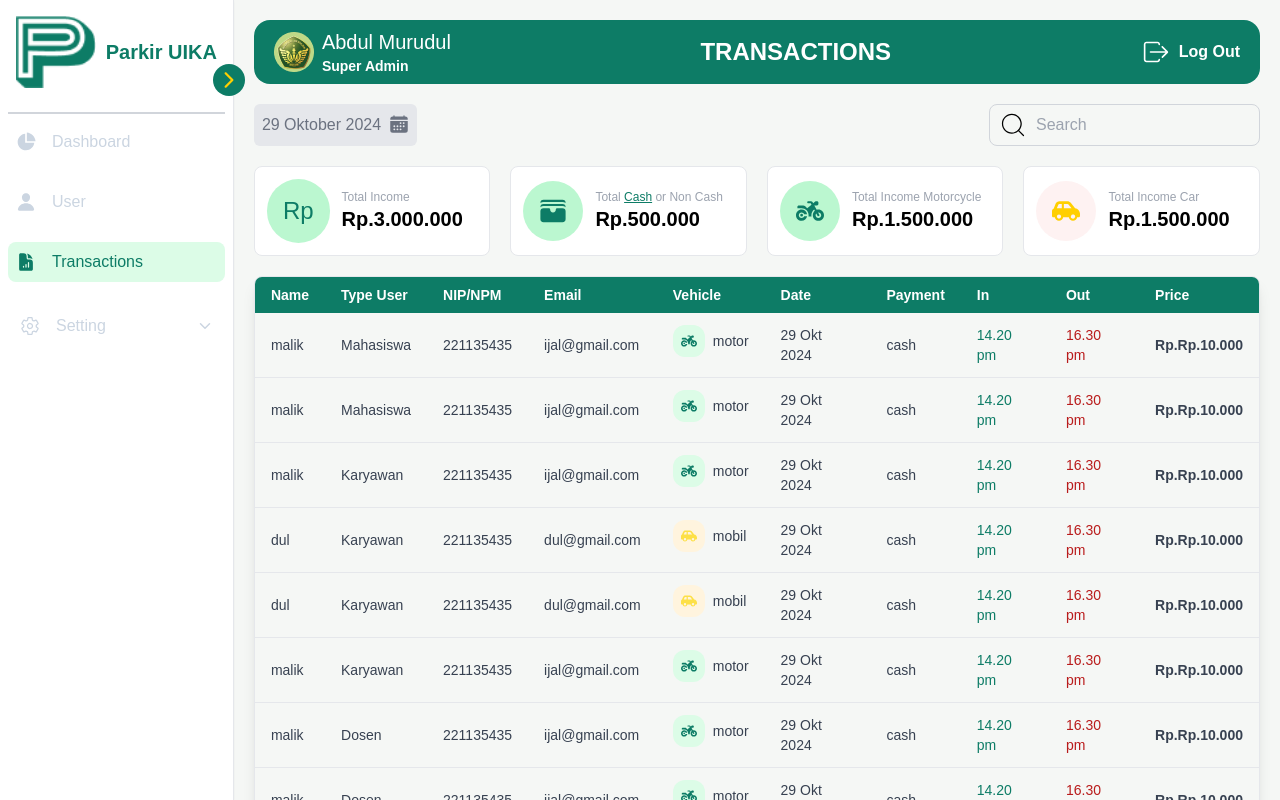
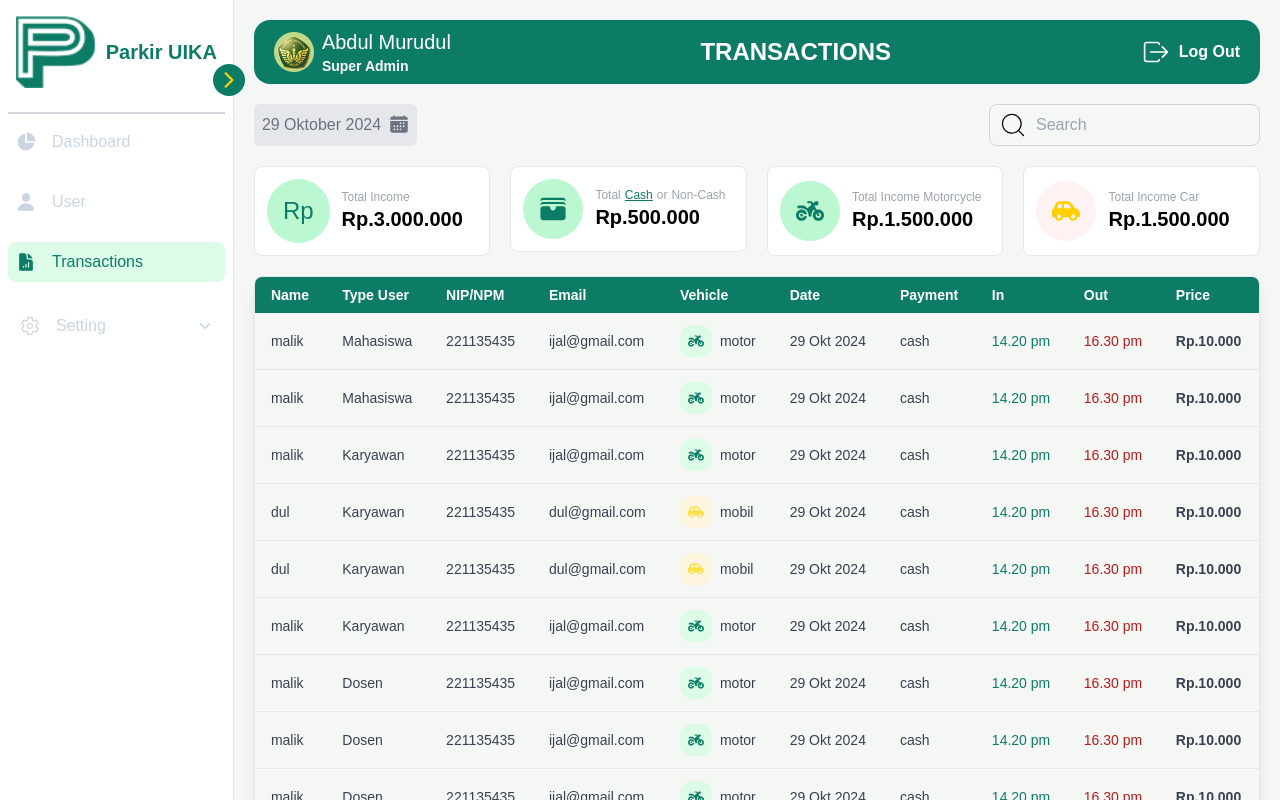
Before and after one commit to Drian27/uik-parkir, a React (Vite) app: page /transaksi in a window 1280 px wide. Shown: the top 800 px of the page. Built offline with nearby package versions, Linux system fonts and the light colour scheme.

Commit message:
penambahan filter cash dan non cash

```diff
--- a/src/pages/Transaksi.jsx
+++ b/src/pages/Transaksi.jsx
@@ -1,15 +1,15 @@
-import React from "react";
+import React, { useState } from "react";
 import Sidebar from "../components/Sidebar";
 
 // icons
 import { FaMotorcycle, FaCarSide } from "react-icons/fa6";
 import { CiSearch } from "react-icons/ci";
 import { HiMiniWallet } from "react-icons/hi2";
-import { IoIosLogOut } from "react-icons/io";
 import { IoCalendar } from "react-icons/io5";
 import ButtonLogOut from "../components/ButtonLogOut";
 
 const Transaksi = () => {
+  const [selectedFilter, setSelectedFilter] = useState("cash");
   // Data Transactions
   const transactions = [
     {
@@ -251,15 +251,37 @@ const Transaksi = () => {
               <p className="text-xl font-black">Rp.3.000.000</p>
             </div>
           </div>
-          <div className="bg-white flex items-center p-3 gap-3 border border-gray-200 border-1 rounded-lg">
-            <div className="bg-green-200 text-primary flex justify-center items-center rounded-full">
-              <HiMiniWallet className="text-6xl p-4" />
-            </div>
-            <div>
-              <p className="text-xs text-gray-400">
-                Total <span className="text-primary underline font-medium">Cash</span> or Non Cash
-              </p>
-              <p className="text-xl font-black">Rp.500.000</p>
+          <div>
+            {/* Displaying content based on selected filter */}
+            <div className="bg-white flex items-center p-3 gap-3 border border-gray-200 border-1 rounded-lg">
+              <div className="bg-green-200 text-primary flex justify-center items-center rounded-full">
+                <HiMiniWallet className="text-6xl p-4" />
+              </div>
+              <div>
+                <div className="text-xs text-gray-400 flex gap-1">
+                  <p>Total</p>
+                  <button
+                    onClick={() => setSelectedFilter("cash")}
+                    className={`font-medium ${
+                      selectedFilter === "cash" ? "text-primary underline" : "text-gray-400"
+                    }`}
+                  >
+                    Cash
+                  </button>
+                  <p>or</p>
+                  <button
+                    onClick={() => setSelectedFilter("non-cash")}
+                    className={`font-medium ${
+                      selectedFilter === "non-cash" ? "text-primary underline" : "text-gray-400"
+                    }`}
+                  >
+                    Non-Cash
+                  </button>
+                </div>
+                <button className="text-xl font-black">
+                  {selectedFilter === "cash" ? "Rp.500.000" : "Rp.250.000"}
+                </button>
+              </div>
             </div>
           </div>
           <div className="bg-white flex items-center p-3 gap-3 border border-gray-200 border-1 rounded-lg">
@@ -327,7 +349,7 @@ const Transaksi = () => {
                   <td className="text-sm text-primary py-3 px-4">{transaction.in}</td>
                   <td className="text-sm text-red-700 py-3 px-4">{transaction.out}</td>
                   <td className="text-sm text-gray-700 py-3 px-4 font-semibold">
-                    Rp.{transaction.price}
+                    {transaction.price}
                   </td>
                 </tr>
               ))}
--- a/src/pages/User.jsx
+++ b/src/pages/User.jsx
@@ -10,8 +10,7 @@ import {
   FaMotorcycle,
   FaRegCircleCheck,
 } from "react-icons/fa6";
-import { IoIosArrowBack, IoIosArrowForward } from "react-icons/io";
-import { IoIosLogOut } from "react-icons/io";
+import { IoIosArrowBack, IoIosArrowForward, IoMdArrowDropdown } from "react-icons/io";
 import ButtonLogOut from "../components/ButtonLogOut";
 
 const User = () => {
@@ -171,11 +170,17 @@ const User = () => {
             {filter && (
               <div
                 ref={popupRef}
-                className="absolute top-40 right-5 bg-white border border-primary text-primary p-3 flex flex-col gap-2 rounded-md z-10 shadow-lg"
+                className="absolute top-40 right-5 bg-white border border-primary text-primary p-3 flex flex-col items-start gap-2 rounded-md z-10 shadow-lg"
               >
-                <p>Lecturer</p>
-                <p>Student</p>
-                <p>Employee</p>
+                <button>Lecturer</button>
+                <button className="flex items-center gap-3">
+                  Student
+                  <span className="text-2xl text-black">
+                    <IoMdArrowDropdown />
+                  </span>
+                </button>
+                <button>Employee</button>
+                <button>Other</button>
               </div>
             )}
           </div>
@@ -243,9 +248,9 @@ const User = () => {
                         ref={popupRef}
                         className="absolute top-10 right-0 bg-gray-200 p-3 flex flex-col gap-1 rounded-md z-10 shadow-lg w-32 text-center"
                       >
-                        <p className="text-white bg-primary cursor-pointer hover:bg-gray-600 py-1 rounded">
+                        <button className="text-white bg-primary cursor-pointer hover:bg-gray-600 py-1 rounded">
                           Aktif
-                        </p>
+                        </button>
                         <p className="text-white bg-[#FF3D00] cursor-pointer hover:bg-gray-600 py-1 rounded">
                           Non Aktif
                         </p>
```
